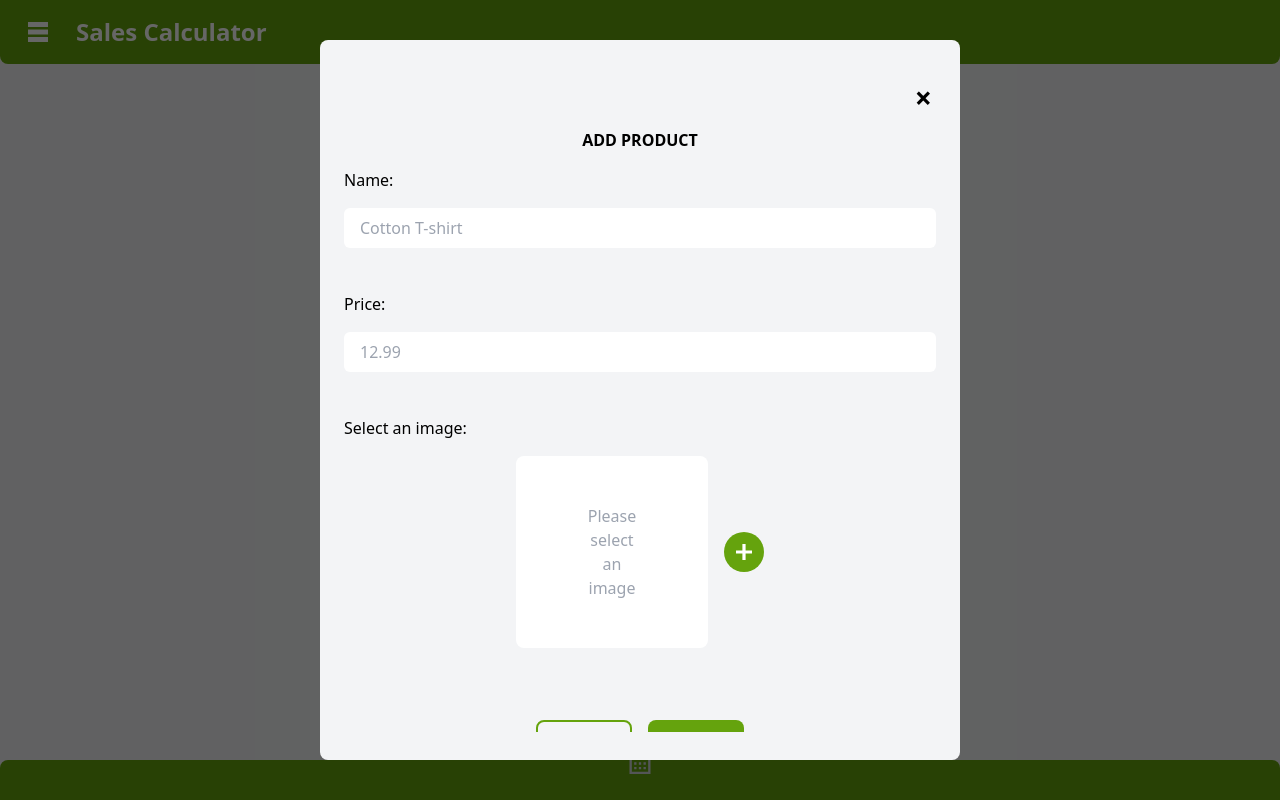
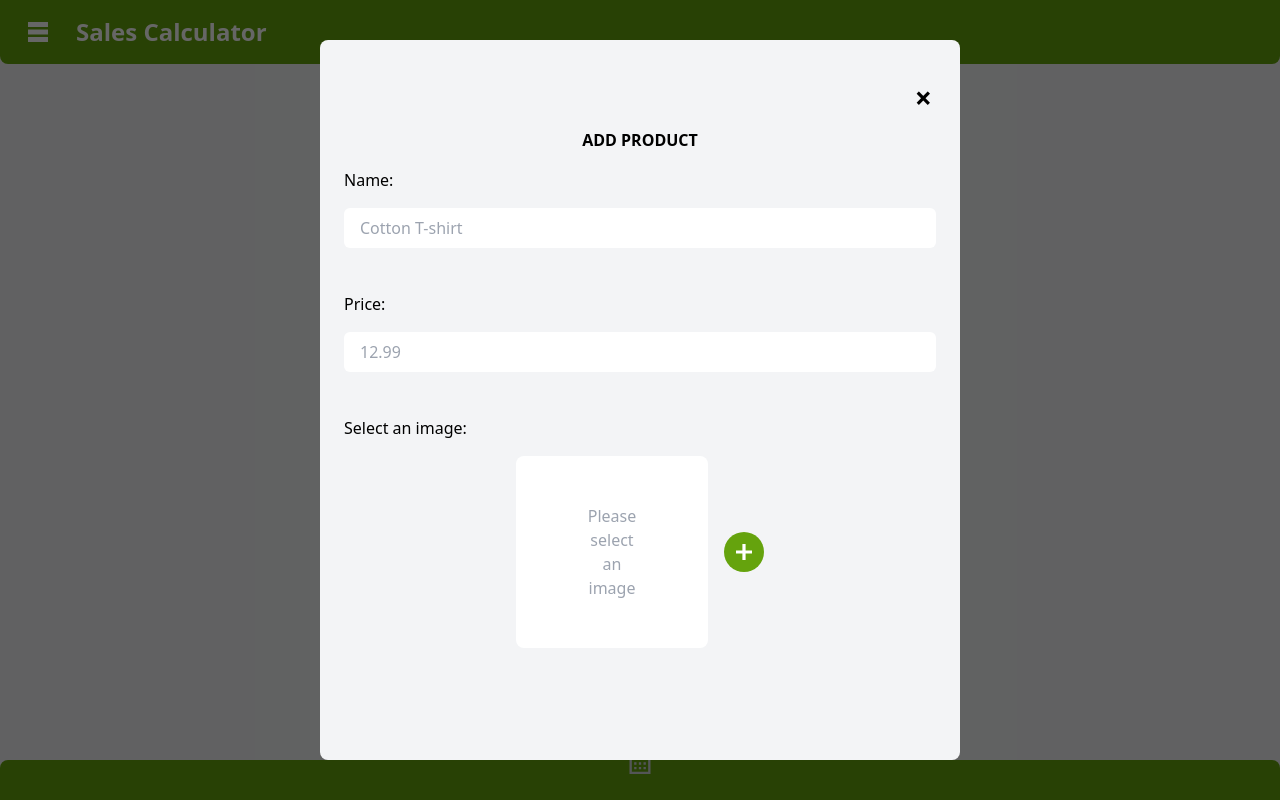
Before and after one commit to AlexRubenPumari/react-product-calculator, a React (Vite) app: page / in a window 1280 px wide. Both pictures are taken after a click on the button "Add product". Built offline with nearby package versions, Linux system fonts and the light colour scheme.

Commit message:
Fix!: fix notification styles in product modal

```diff
--- a/src/components/products/FormProduct.jsx
+++ b/src/components/products/FormProduct.jsx
@@ -11,6 +11,7 @@ export default function FormProduct({
   type = 'Add',
   values, errors,
   onSubmit, onCancel, onChange, onImageChange,
+  children,
 }) {
   const { value: showImageSelector, toggle: toggleImageSelector } = useToggle()
 
@@ -35,58 +36,64 @@ export default function FormProduct({
       onSubmit={onSubmit}
       onCancel={onCancel}
       onImageSelectClick={toggleImageSelector}
-    />
+    >
+      {children}
+    </Form>
   )
 }
 
 function ImageSelectorSection({ onImageSelect, onClose }) {
   return (
-    <div className="flex flex-col items-center gap-4 px-2">
-      <p className="w-full text-left font-semibold">Select an image:</p>
+    <div className='flex flex-col items-center gap-4 px-2'>
+      <p className='w-full text-left font-semibold'>Select an image:</p>
       <ListOfProductImages onImageClick={onImageSelect} />
-      <ButtonPrimary className="w-24" onClick={onClose}>
+      <ButtonPrimary className='w-24' onClick={onClose}>
         Go back
       </ButtonPrimary>
     </div>
   )
 }
 
-function Form({ type, values, errors, onChange, onSubmit, onCancel, onImageSelectClick }) {
+function Form({
+  type, values, errors,
+  onChange, onSubmit, onCancel, onImageSelectClick,
+  children,
+}) {
   const [NAME, PRICE, IMAGE] = PRODUCT_KEYS
 
   return (
-    <div className="px-2">
-      <h3 className="font-bold text-center uppercase mb-4">{`${type} Product`}</h3>
-      <form className="flex flex-col gap-4" onSubmit={onSubmit}>
+    <div className='px-2'>
+      <h3 className='font-bold text-center uppercase mb-4'>{`${type} Product`}</h3>
+      <form className='flex flex-col gap-4' onSubmit={onSubmit}>
         <Input
-          label="Name"
+          label='Name'
           name={NAME}
-          placeholder="Cotton T-shirt"
+          placeholder='Cotton T-shirt'
           value={values[NAME]}
           error={errors[NAME]}
           onChange={onChange}
         />
         <Input
-          label="Price"
+          label='Price'
           name={PRICE}
-          placeholder="12.99"
+          placeholder='12.99'
           value={values[PRICE]}
           error={errors[PRICE]}
           onChange={onChange}
         />
         <FileSelector
           Display={ProductImage}
-          label="Image"
+          label='Image'
           value={values[IMAGE]}
           error={errors[IMAGE]}
           onClick={onImageSelectClick}
         />
-
-        <div className="flex justify-center gap-4 mt-6">
-          <ButtonSecondary type="button" className="w-24" onClick={onCancel}>
+        {children}
+        <div className='flex justify-center gap-4'>
+          <ButtonSecondary type='button' className='w-24' onClick={onCancel}>
             Cancel
           </ButtonSecondary>
-          <ButtonPrimary type="submit" className="w-24">
+          <ButtonPrimary type='submit' className='w-24'>
             {type}
           </ButtonPrimary>
         </div>
--- a/src/components/products/ModalFormProduct.jsx
+++ b/src/components/products/ModalFormProduct.jsx
@@ -3,6 +3,7 @@ import { useProductForm } from '../../hooks/products/useProductForm'
 import Notification from '../common/Notification'
 import Modal from '../common/Modal'
 import FormProduct from './FormProduct'
+import { classNames } from '../../logic/common/classNames'
 
 export default function ModalFormProduct({ initialProduct, onClose, onSubmit }) {
   const isEditing = Boolean(initialProduct)
@@ -30,8 +31,12 @@ export default function ModalFormProduct({ initialProduct, onClose, onSubmit })
         }
       ))
   }
+  const notificationClass = classNames(
+    'text-center', notification ? 'visible' : 'invisible'
+  )
+
   return (
-    <Modal onClose={onClose} className='Scrollbar relative'>
+    <Modal onClose={onClose} className='Scrollbar'>
       <FormProduct
         type={isEditing ? 'Edit' : 'Add'}
         values={values}
@@ -40,12 +45,11 @@ export default function ModalFormProduct({ initialProduct, onClose, onSubmit })
         onImageChange={handleImageChange}
         onSubmit={handleSubmit}
         onCancel={onClose}
-      />
-      {notification && (
-        <Notification type={notification.type} className='absolute -bottom-28 left-4'>
-          {notification.message}
+      >
+        <Notification type={notification?.type} className={notificationClass}>
+          {notification?.message || 'fallback'}
         </Notification>
-      )}
+      </FormProduct>
     </Modal>
   )
 }
```
